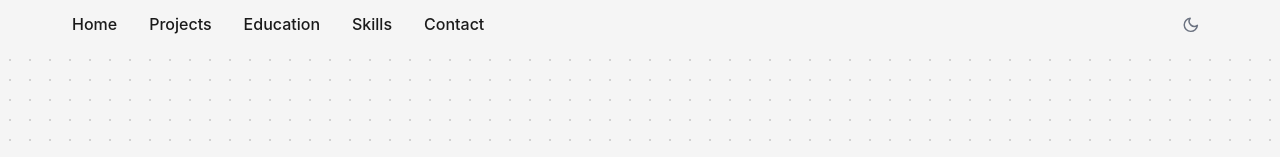
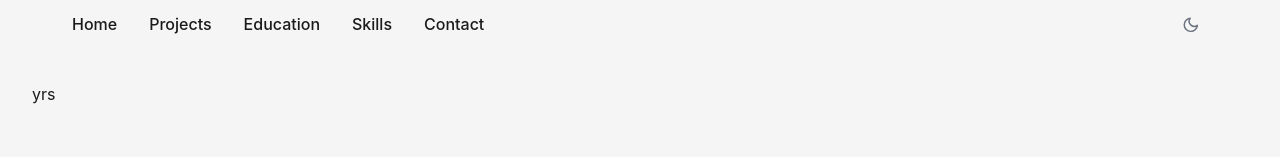
Before and after one commit to yw-blp/personal-portfolio, a React (Vite) app: page / in a window 1280 px wide. Shown: the top 157 px of the page. Built offline with nearby package versions, Linux system fonts and the light colour scheme.

Commit message:
renamed Home section to Hero section

```diff
--- a/src/App.jsx
+++ b/src/App.jsx
@@ -13,7 +13,9 @@ function App() {
     return (
         <>
             <Navbar />
-            <Home />
+            <main>
+                <Home />
+            </main>
         </>
     );
 }
--- a/src/sections/Hero/Hero.jsx
+++ b/src/sections/Hero/Hero.jsx
@@ -10,10 +10,12 @@ function Hero() {
     return (
         <div id='hero' className={styles.outer}>
             <div ref={innerRef} className={styles.inner}>
-                <div className={styles.dotOverlay} />
+                {/*<div className={styles.dotOverlay} />
                 <div className={styles.borderOverlay} />
-                <div className={styles.gridOverlay} />
-                <div className={styles.content} />
+                <div className={styles.gridOverlay} />*/}
+                <div className={styles.content}>
+                    yrs
+                </div>
             </div>
         </div>
     );
--- a/src/sections/Hero/Hero.module.css
+++ b/src/sections/Hero/Hero.module.css
@@ -9,7 +9,7 @@
     min-height: 640px;
     margin: 0 auto;
     z-index: 0;
-    /*padding: var(--spacing-md) var(--spacing-md);*/
+    padding: var(--spacing-lg) var(--spacing-lg);
 }
 
 .dotOverlay {
```
